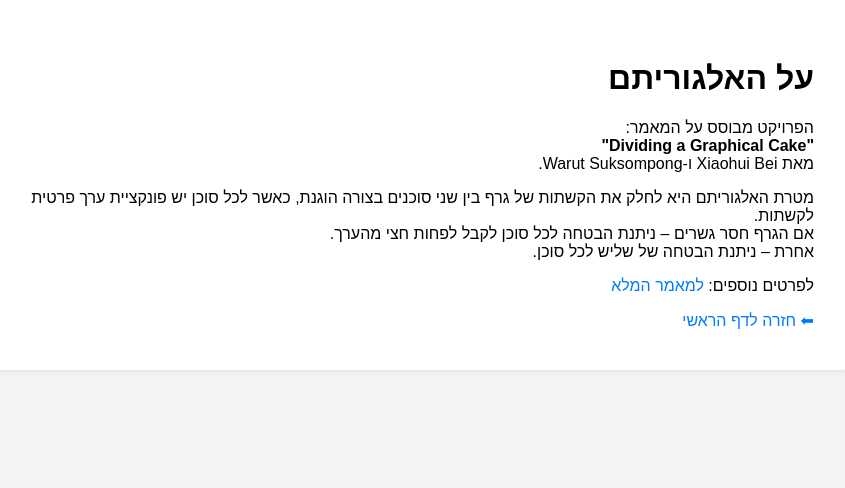
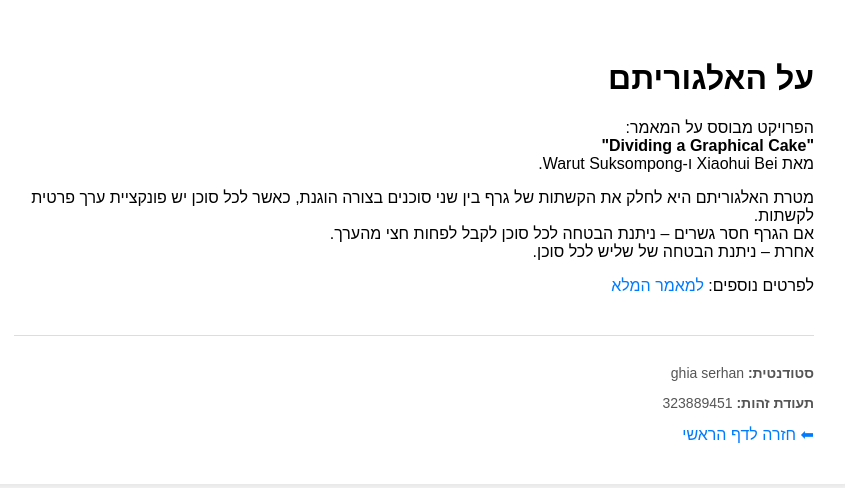
Before and after one commit to Ghiaser/matala-7, a Flask app: page /about in a window 1280 px wide. Shown: the part 39-527 px from the top of the page, without its empty margins (226-1071 px from the left). Run offline with Flask 3, Linux system fonts and the light colour scheme.

Commit message:
about.html

```diff
--- a/templates/about.html
+++ b/templates/about.html
@@ -21,6 +21,13 @@
         a {
             color: #007bff;
             text-decoration: none;
+        }
+        .footer {
+            margin-top: 40px;
+            font-size: 14px;
+            color: #555;
+            border-top: 1px solid #ddd;
+            padding-top: 15px;
         }
     </style>
 </head>
@@ -46,6 +53,11 @@
             <a href="https://arxiv.org/pdf/1910.14129.pdf#subsection.4.1" target="_blank">למאמר המלא</a>
         </p>
 
+        <div class="footer">
+            <p><strong>סטודנטית:</strong> ghia serhan</p>
+            <p><strong>תעודת זהות:</strong> 323889451</p>
+        </div>
+
         <a href="{{ url_for('index') }}">⬅ חזרה לדף הראשי</a>
     </div>
 </body>
```
